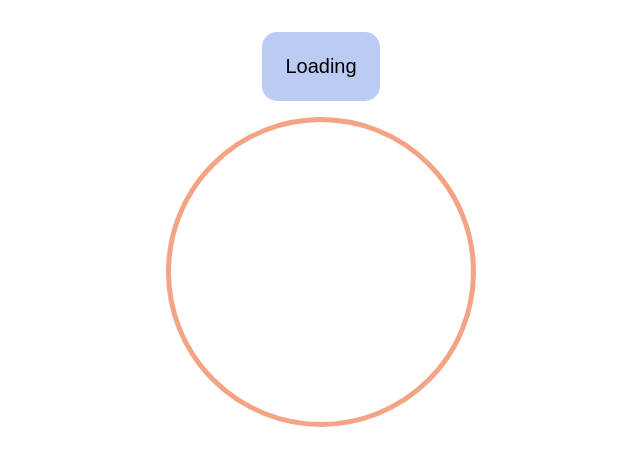
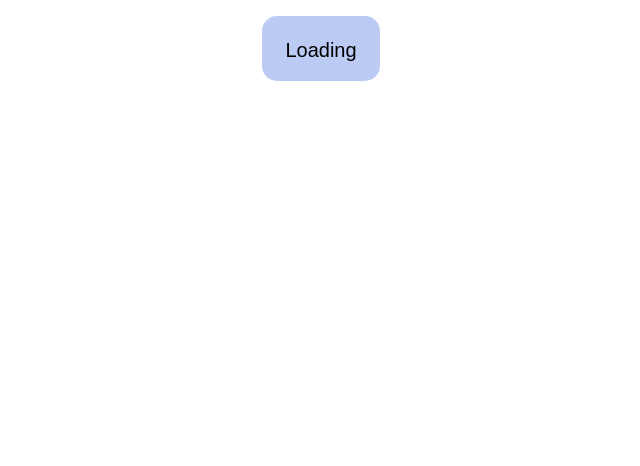
Before and after one commit to evxeen/test_task_2, a React (Create React App) app: page / in a window 1280 px wide. Shown: the top 466 px of the page, without its empty margins (319-959 px from the left). Built offline with nearby package versions, Linux system fonts and the light colour scheme.

Commit message:
feat: step 5

```diff
--- a/src/App.css
+++ b/src/App.css
@@ -1,5 +1,4 @@
 .App {
-  margin-top: 2rem;
   border-radius: 12px;
   display: flex;
   flex-direction: column;
@@ -12,14 +11,31 @@
   }
 }
 
+.header {
+  width: 100vw;
+  height: 20vh;
+  display: flex;
+  flex-direction: column;
+  align-items: center;
+}
+
+.content {
+  width: 100vw;
+  display: flex;
+  align-items: center;
+  justify-content: space-around;
+
+}
+
 .load {
+  margin-top: 1rem;
   padding: 23px;
   font-size: 20px;
+  height: 65px;
   background: #bccbf3;
   border-radius: 15px;
   border: none;
   transition: 0.3s ease;
-  margin-bottom: 1rem;
 }
 
 .load:hover {
@@ -28,8 +44,6 @@
 }
 
 .table {
-  margin-top: 5rem;
-  margin-bottom: 5rem;
   border-collapse: collapse;
   text-align: center;
 }
@@ -57,8 +71,8 @@ tbody tr:nth-child(2n) {
 }
 
 .circle {
-  width: 300px;
-  height: 300px;
+  width: 200px;
+  height: 200px;
   border: 5px solid #f5a385;
   border-radius: 50%;
   position: relative;
@@ -67,13 +81,9 @@ tbody tr:nth-child(2n) {
 
 .line {
   position: absolute;
-  width: 150px;
-  height: 150px;
+  width: 100px;
+  height: 100px;
   border-bottom: 2px solid black;
   transition: 0.3s ease;
   transform-origin: right bottom;
 }
-
-.who-eats {
-  margin-top: 2rem;
-}
--- a/src/App.js
+++ b/src/App.js
@@ -10,6 +10,7 @@ import {changeStrings, getData, getPizza} from "./helpers";
 function App() {
   const [message, setMessage] = useState(false);
   const [isLoading, setIsLoading] = useState(true);
+  const [data, setData] = useState([]);
 
   const fetched = async () => {
     const { party } = await getData(GUESTS_API);
@@ -19,6 +20,7 @@ function App() {
         [getData(ORDER_API, getPizza(diet)),
           getData(CURRENCY_API)]);
 
+    setData(party);
     setMessage(false);
     setIsLoading(false);
   }
@@ -29,10 +31,14 @@ function App() {
   }
   return (
     <div className="App">
-      <button className='load' onClick={showLoading}>Loading</button>
-      {message ? <h2>Load...</h2> : null}
-      {isLoading ? null: <Table />}
-      <Pizza />
+      <header className='header'>
+        <button className='load' onClick={showLoading}>Loading</button>
+        {message ? <h2>Load...</h2> : null}
+      </header>
+      <div className='content'>
+        {isLoading ? null: <Table />}
+        {data.length ? <Pizza party={data}/> : null}
+      </div>
     </div>
   );
 }
--- a/src/components/Pizza.jsx
+++ b/src/components/Pizza.jsx
@@ -1,9 +1,21 @@
 import React from 'react';
 
-export function Pizza(props) {
+export function Pizza({party}) {
+  const eatsPizza = party.filter(members => members.eatsPizza);
+  const deg = (360 / eatsPizza.length);
+  let lines = [];
+
+  const createSlice = () => {
+    let res = 0
+    eatsPizza.forEach(() => {
+      lines.push(res += deg)
+    })
+  }
+  createSlice();
+
   return (
         <div className="circle">
-
+          {lines.map(el => <div key={el} className='line' style={{transform: `rotate(${el}deg)`}}> </div>)}
         </div>
   );
 }
```
